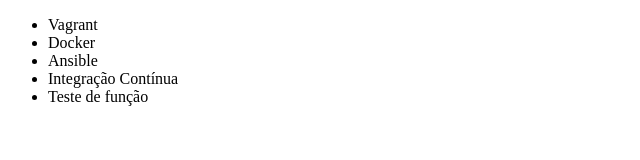
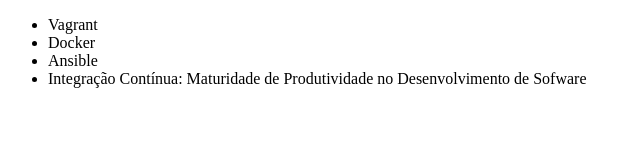
Before and after one commit to Lucas-Barbosa-S/git-alura, a plain HTML site: page index.html in a window 1280 px wide. Shown: the whole page, without its empty margins (0-640 px from the left). Drawn offline with Linux system fonts and the light colour scheme.

Commit message:
Renomeando curso de Ingreção Continua

```diff
--- a/index.html
+++ b/index.html
@@ -9,8 +9,7 @@
         <li>Vagrant</li>
         <li>Docker</li>
         <li>Ansible</li>
-        <li>Integração Contínua</li>
-        <li>Teste de função</li>
+        <li>Integração Contínua: Maturidade de Produtividade no Desenvolvimento de Sofware</li>
     </ul>
 </body>
 </html>
```
